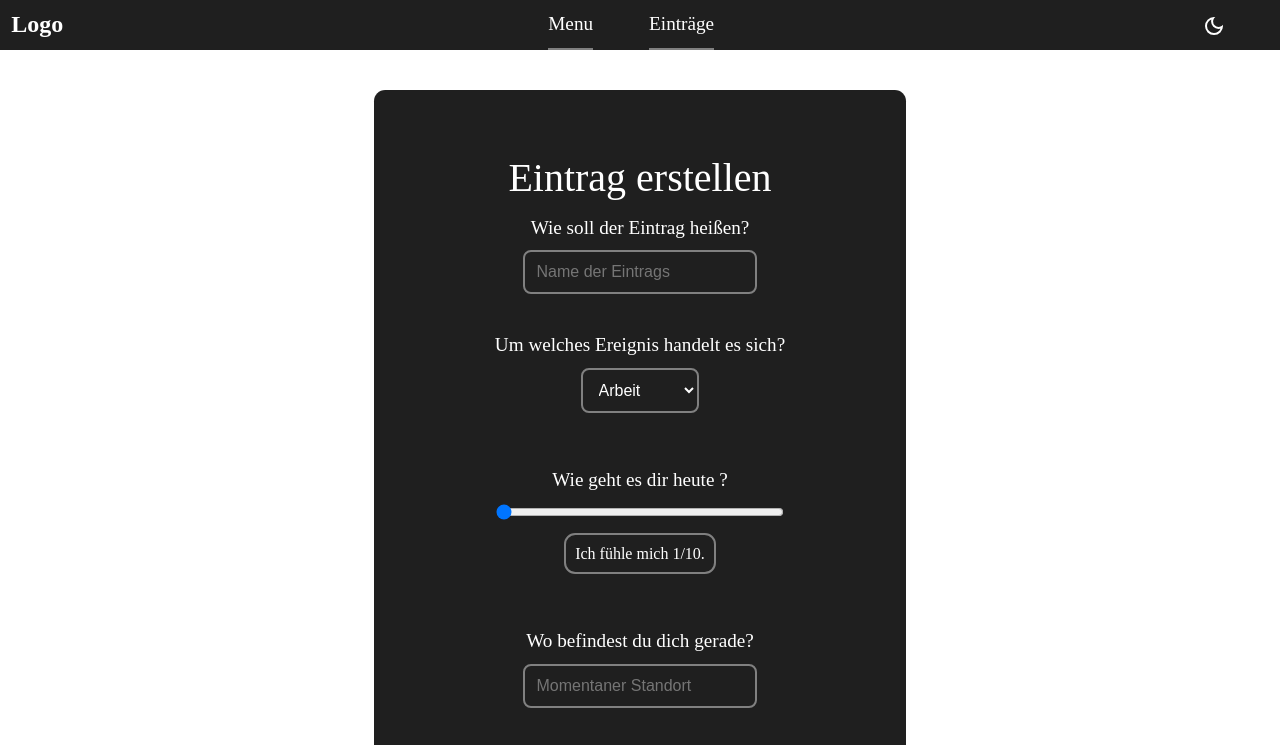
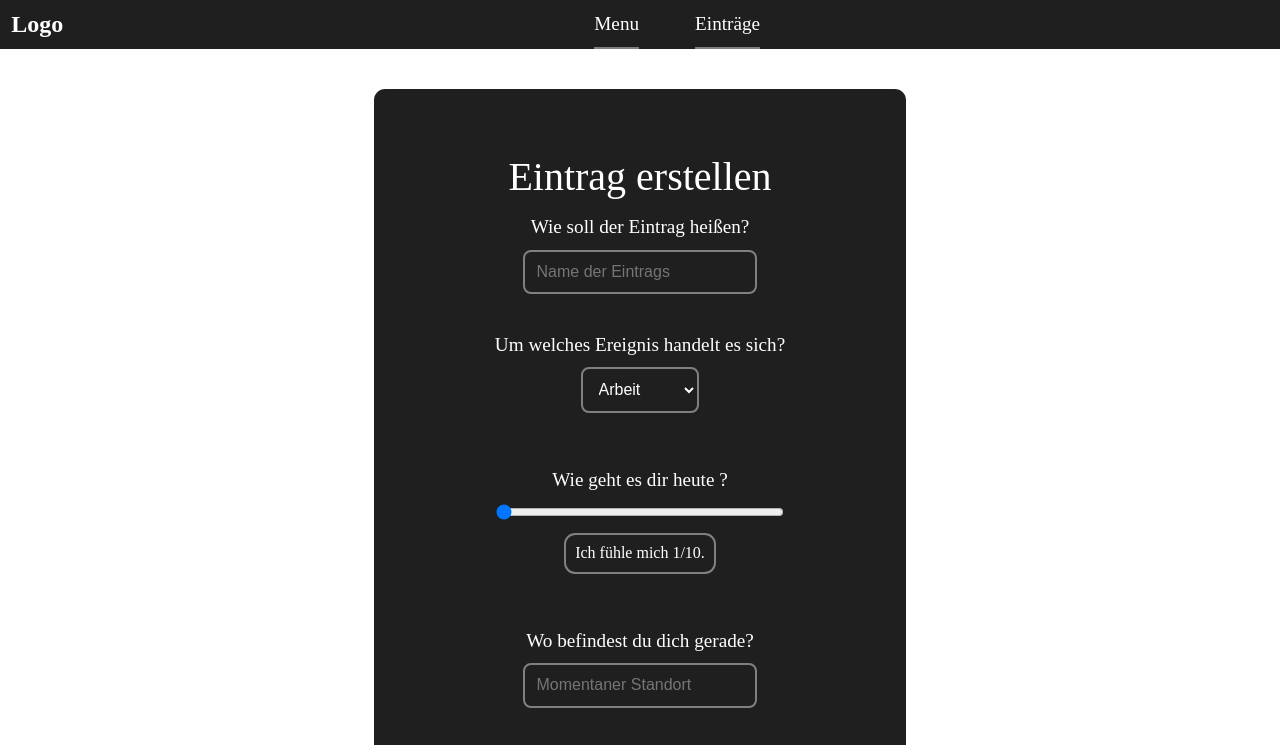
Before and after one commit to dxminik/Kalender1, a plain HTML site: page Tagebuch/templates/index.html in a window 1280 px wide. Shown: the top 745 px of the page. Drawn offline with Linux system fonts and the light colour scheme; files that its build step writes are made by us from their sources; files whose address does not match are found by name.

Commit message:
Entfernung Dark Mode

```diff
--- a/Tagebuch/static/script.js
+++ b/Tagebuch/static/script.js
@@ -1,10 +1,3 @@
-//Dark-Lightmode
-const darkModeButton = document.getElementById('darkModeButton');
-
-darkModeButton.addEventListener('click', (e) => {
-    console.log('Dark Mode Button Clicked');
-})
-
 //Formular
 const form = document.getElementById('mainContentContainer');
 
--- a/Tagebuch/templates/index.html
+++ b/Tagebuch/templates/index.html
@@ -18,11 +18,6 @@
             <a class="headerNavItem" href="/eintraege">Einträge</a>
         </nav>
 
-        <div class="headerNavRightContainer">
-            <button class="headerButton" id="darkModeButton">
-                <svg xmlns="http://www.w3.org/2000/svg" viewBox="0 -960 960 960" fill="#e8eaed"><path d="M480-120q-150 0-255-105T120-480q0-150 105-255t255-105q14 0 27.5 1t26.5 3q-41 29-65.5 75.5T444-660q0 90 63 153t153 63q55 0 101-24.5t75-65.5q2 13 3 26.5t1 27.5q0 150-105 255T480-120Zm0-80q88 0 158-48.5T740-375q-20 5-40 8t-40 3q-123 0-209.5-86.5T364-660q0-20 3-40t8-40q-78 32-126.5 102T200-480q0 116 82 198t198 82Zm-10-270Z"/></svg>
-            </button>
-        </div>
     </header>
 
     <div class="mainContainer">
```
Also changed, not shown: Tagebuch/templates/eintraege.html (+0 -5 lines).
